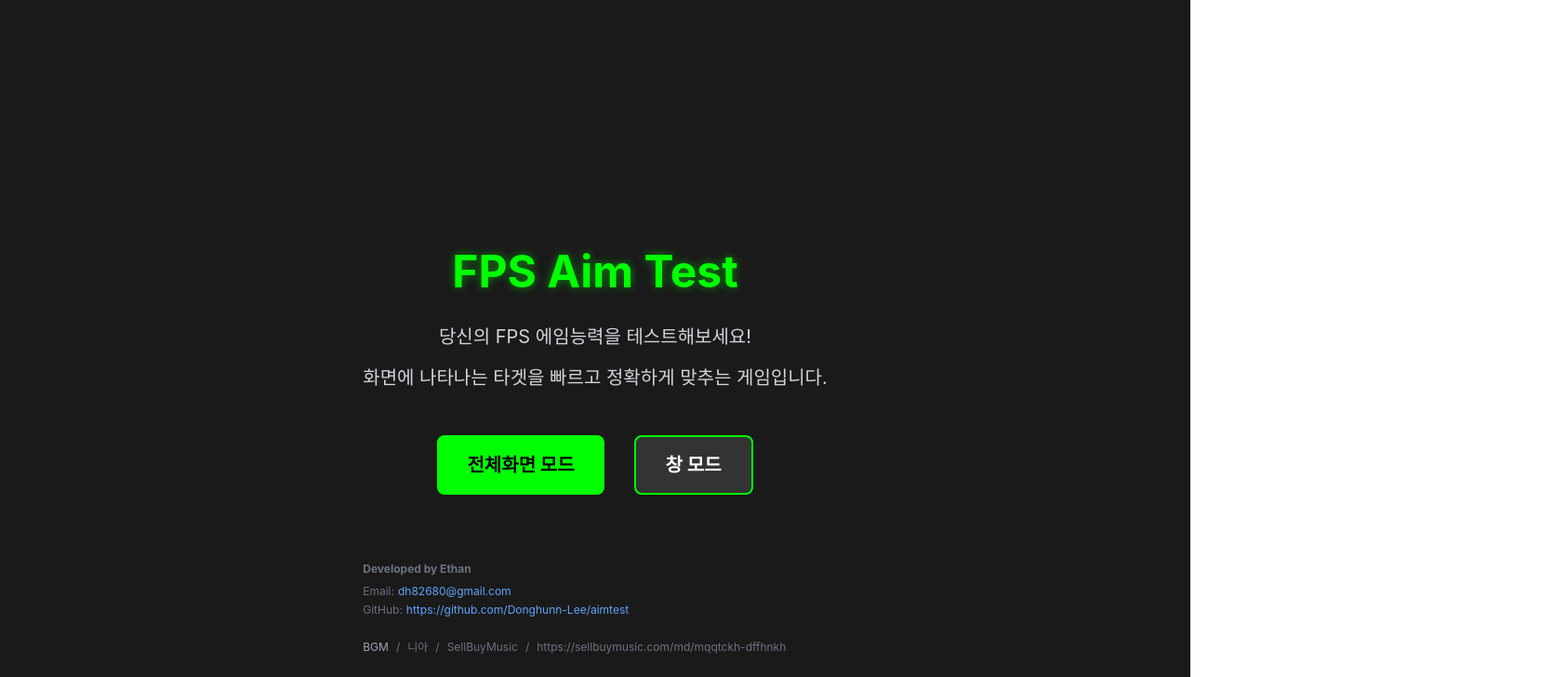
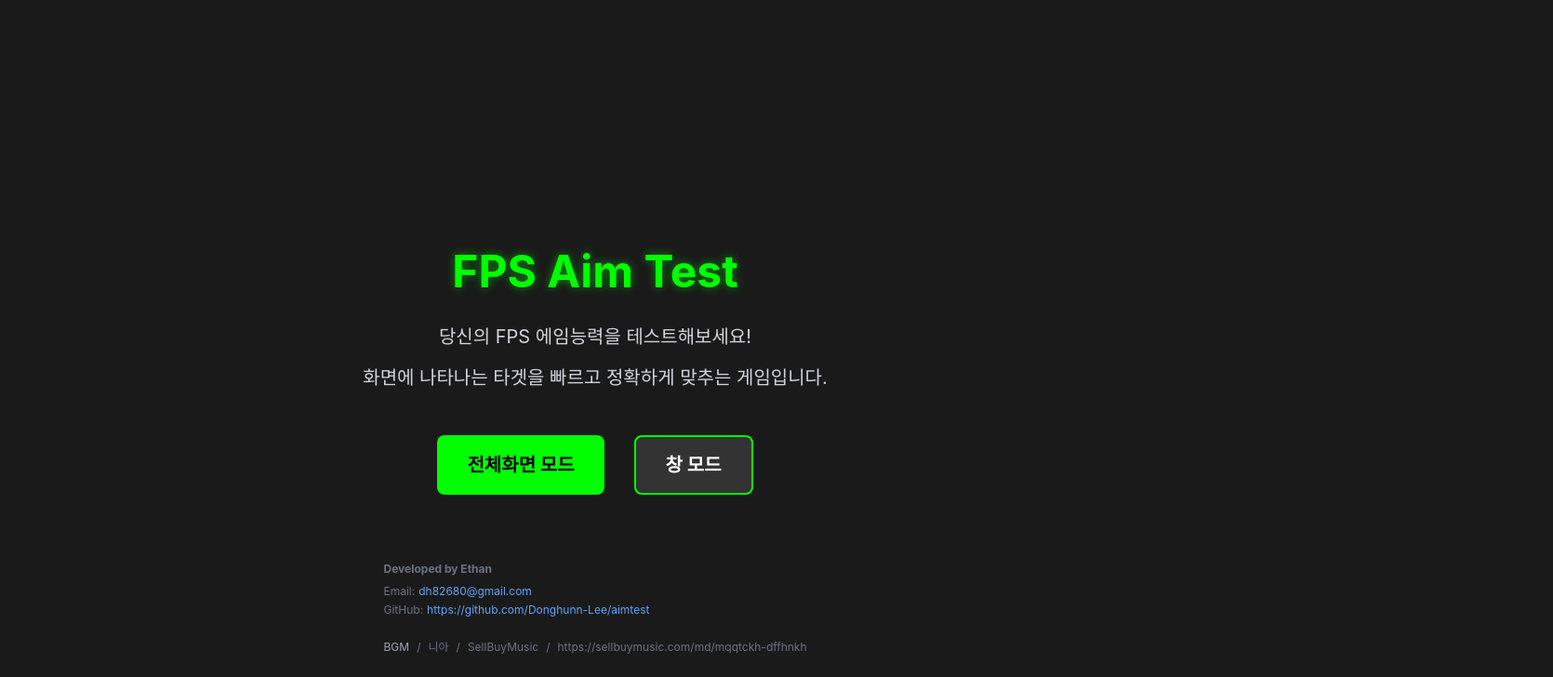
Before and after one commit to Donghunn-Lee/aimtest, a React (Create React App) app: page / in a window 1280 px wide. Shown: the top 728 px of the page at 93% size, 1670 px wide, since content can reach past the window. Built offline with nearby package versions, Linux system fonts and the light colour scheme.

Commit message:
fix: App.tsx 확인하지 못한 화면 여백 수정
- 요소가 화면 밖으로 튀어나와 횡 스크롤이 생기고 있던 것을 파악하지
  못하고 있었음.
- 원인이었던 footer내 텍스트 요소의 너비를 튀어 나가지 않게 설정.

```diff
--- a/src/App.tsx
+++ b/src/App.tsx
@@ -19,9 +19,9 @@ function App() {
   );
 
   return (
-    <div className="flex h-full min-h-screen flex-col items-center justify-center bg-[#1a1a1a] p-8 text-white">
+    <div className="flex h-full min-h-screen w-full flex-col items-center justify-center bg-[#1a1a1a] p-8 text-white">
       {!gameMode ? (
-        <div className="max-w-3xl p-8 text-center">
+        <div className="absolute inset-0 flex h-full flex-col items-center justify-center p-8 text-center">
           <h1 className="mb-8 text-5xl font-bold text-[#00ff00] [text-shadow:0_0_10px_rgba(0,255,0,0.5)]">
             FPS Aim Test
           </h1>
@@ -49,7 +49,7 @@ function App() {
               창 모드
             </button>
           </div>
-          <footer className="mt-32 w-full space-y-6 text-left text-xs text-gray-500 sm:absolute sm:bottom-24">
+          <footer className="absolute bottom-24 left-1/2 mt-32 -translate-x-1/2 space-y-6 text-left text-xs text-gray-500">
             <div className="flex w-full flex-col gap-2">
               <p className="p-0 font-bold">Developed by Ethan</p>
               <div className="flex flex-col gap-1">
--- a/src/index.css
+++ b/src/index.css
@@ -4,4 +4,10 @@
 
 body {
   font-family: 'Redex', 'Inter', sans-serif;
+  height: 100%;
+  width: 100%;
+  background: #1a1a1a;
+  margin: 0;
+  padding: 0;
+  box-sizing: border-box;
 }
```
